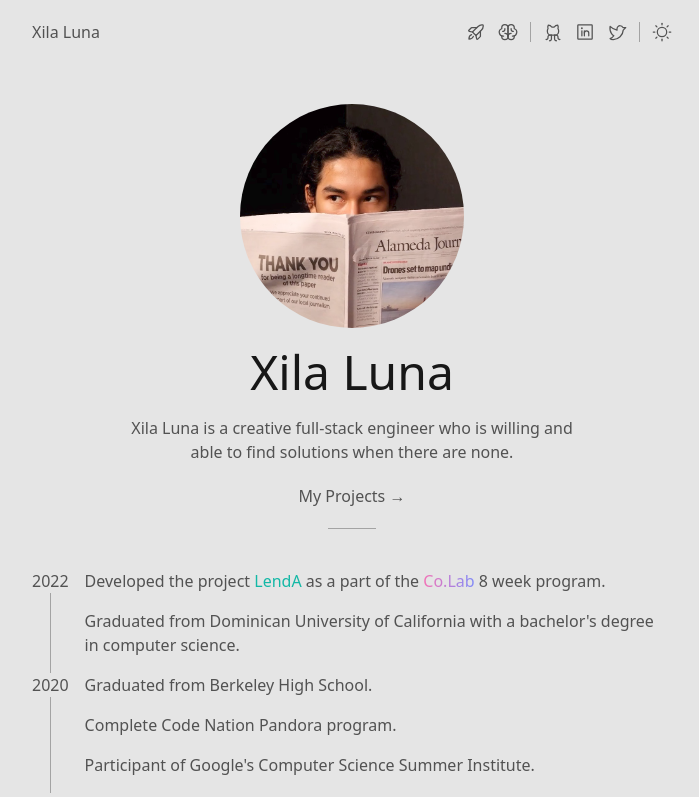
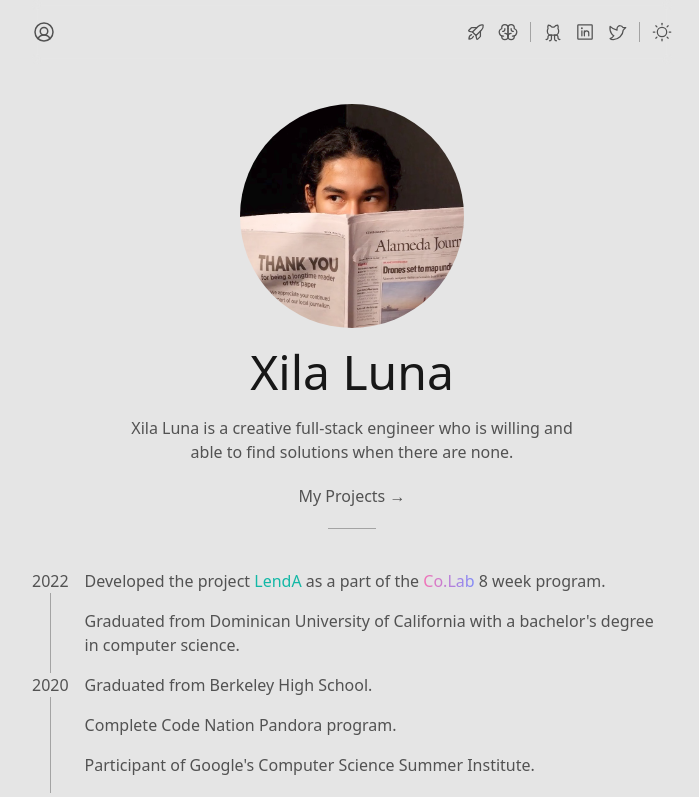
Before and after one commit to xilaluna/xilaluna.com, a Next.js app: page / in a window 1280 px wide. Shown: the top 797 px of the page, without its empty margins (288-987 px from the left). Built offline with nearby package versions, Linux system fonts and the light colour scheme.

Commit message:
[add] navbar blur

```diff
--- a/components/navbar.tsx
+++ b/components/navbar.tsx
@@ -10,6 +10,7 @@ import {
   RocketLaunch,
   TwitterLogo,
   Sun,
+  UserCircle,
 } from 'phosphor-react';
 
 const Navbar = () => {
@@ -44,11 +45,9 @@ const Navbar = () => {
   };
 
   return (
-    <header className="flex items-center justify-between py-5">
+    <header className="sticky top-0 z-10 flex items-center justify-between py-5 backdrop-blur-sm">
       <Link href={'/'}>
-        <a className={`hover:text-pink-400 dark:hover:text-indigo-400 `}>
-          Xila Luna
-        </a>
+        <UserCircle className="icon-style h-6 w-6 cursor-pointer" />
       </Link>
 
       <nav className="flex items-center">
```
